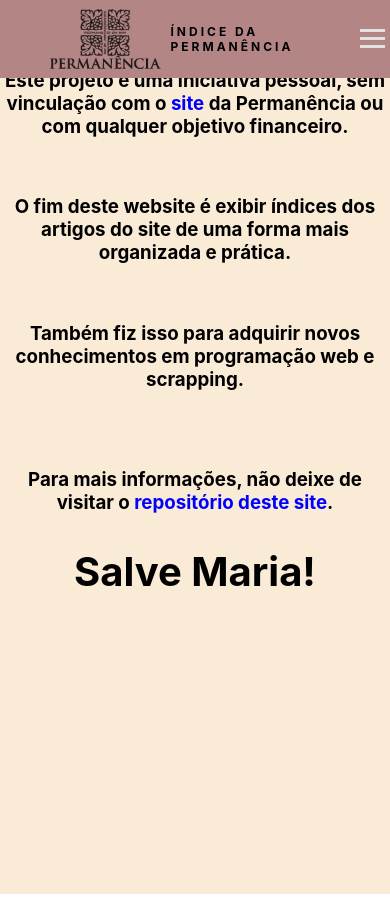
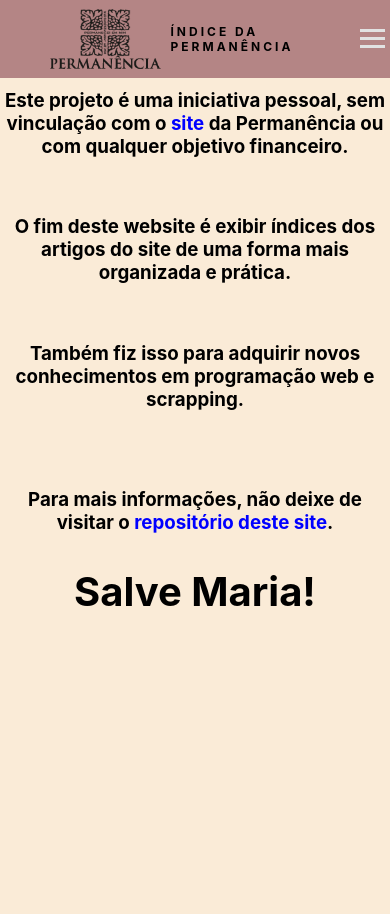
Before and after one commit to Guilherme-Valle/permanencia-indice, a Next.js app in the folder permanencia-indice-front/: page / in a window 390 px wide. Built offline with nearby package versions, Linux system fonts and the light colour scheme.

Commit message:
Ajusta margem

```diff
--- a/permanencia-indice-front/styles/Home.module.css
+++ b/permanencia-indice-front/styles/Home.module.css
@@ -29,7 +29,7 @@
 
 @media screen and (max-width: 768px){
   .main--page {
-    margin-top: 50px;
+    margin-top: 70px;
   }
   .authors {
     grid-template-columns: repeat(1, 1fr);
--- a/permanencia-indice-front/styles/PermLinks.module.css
+++ b/permanencia-indice-front/styles/PermLinks.module.css
@@ -1,5 +1,5 @@
 .perm--links--list {
-  margin-top: 30px;
+  margin-top: 50px;
 }
 
 .perm--links--list ul {
```
